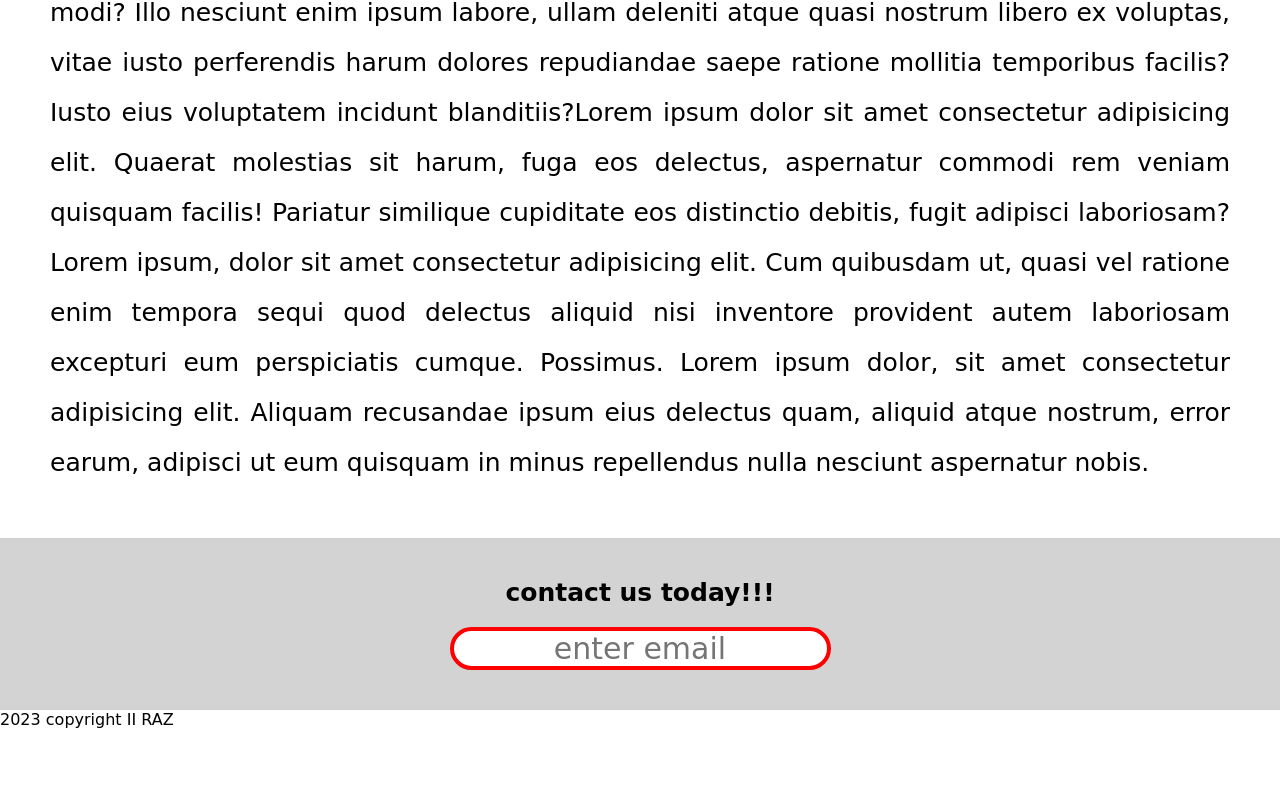
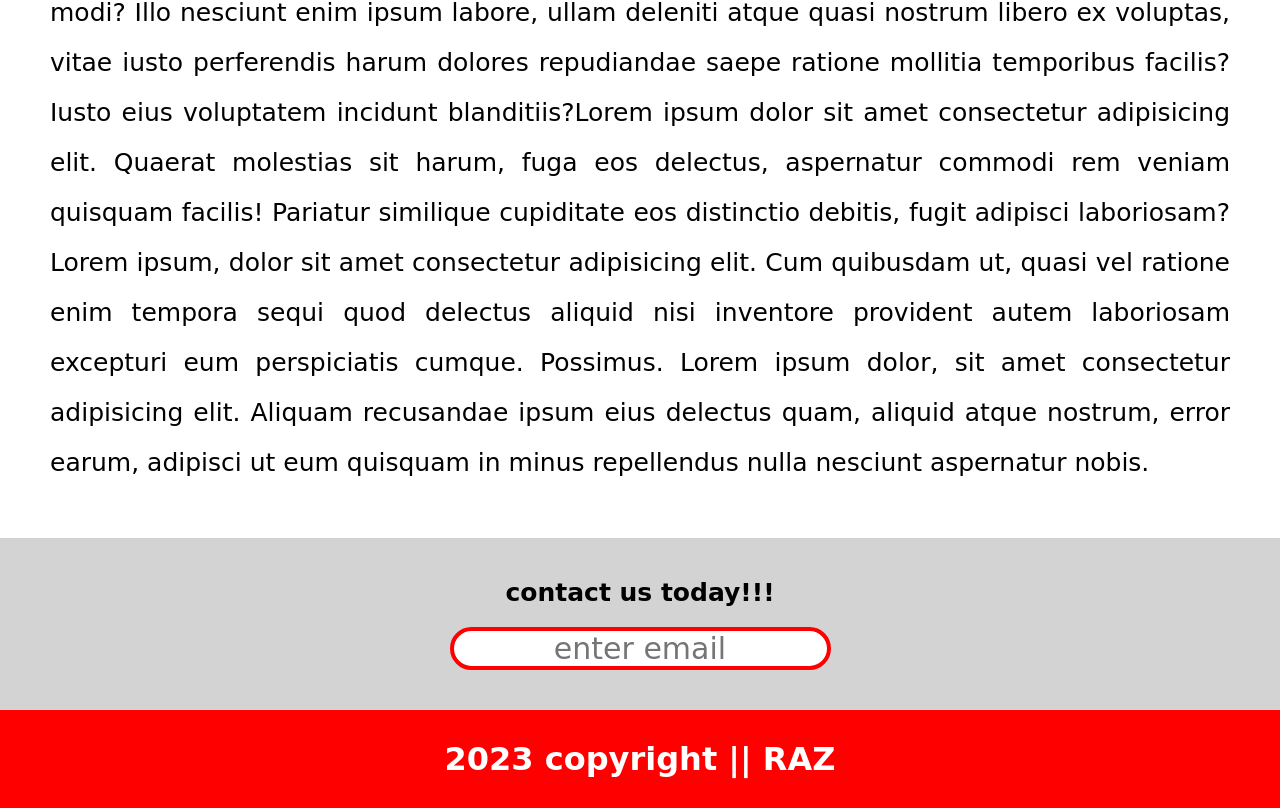
Before and after one commit to okerekeodichimma/html-learning, a plain HTML site: page index.html in a window 1280 px wide. Shown: the part 1221-2029 px from the top of the page. Before the commit the page ends 1950 px from the top, so only its background shows below. Drawn offline with Linux system fonts and the light colour scheme.

Commit message:
updated the html &css files

```diff
--- a/index.html
+++ b/index.html
@@ -18,7 +18,7 @@
             <ul>
                 <li><a href="">Home</a></li>
                 <li><a href="">About Us</a></li>
-                <li><a href="">Gallery</a></li>
+                <li><a href="gallery.html">Gallery</a></li>
                 <li><a href="">contact Us</a></li>
             </ul>
 
@@ -37,7 +37,9 @@
         </div>
     </main>
     <footer>
-       <p>2023 copyright II RAZ</p>
+        <div class="head">
+            <h1>2023 copyright || RAZ</h1>
+        </div>
     </footer>
 </body>
 </html>
--- a/style.css
+++ b/style.css
@@ -3,7 +3,7 @@
     padding: 0;
     font-family: cursive;
 }
-header div.head h1{
+div.head h1{
     color: white;
     border:5px white solid;
     padding: 10px;
@@ -14,7 +14,7 @@ header div.head h1{
 header img{
     width: 100%;
 }
-header div.head {
+div.head {
     text-align: center;
     background-color: red;
     padding: 20px;
@@ -23,14 +23,14 @@ header div.head {
 background-color: gray;
 text-align: center;
 }
-.nav ul li{
+.nav ul li {
     display: inline-block;
     padding-right: 210px;
     padding-right: 210px;
     padding-top: 20px;
     padding-bottom: 20px;
 }
-.nav ul li a{
+.nav ul li a {
     color:white;
     text-decoration: none;
 }
@@ -64,7 +64,6 @@ text-align: center;
     font-size: 30px;
     text-align: center;
 }
-footer div.head{
-    background-color: red;
-    text-align: center;
+footer div.head h1{
+    border: none;
 }
```
Also changed, not shown: gallery.html (+2 -0 lines).
